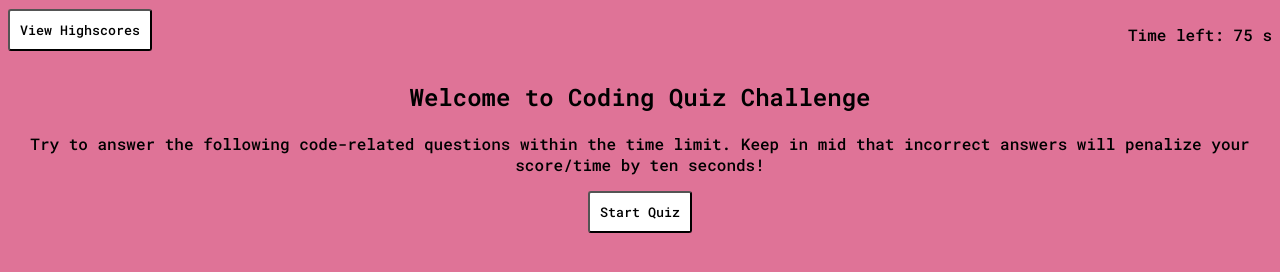
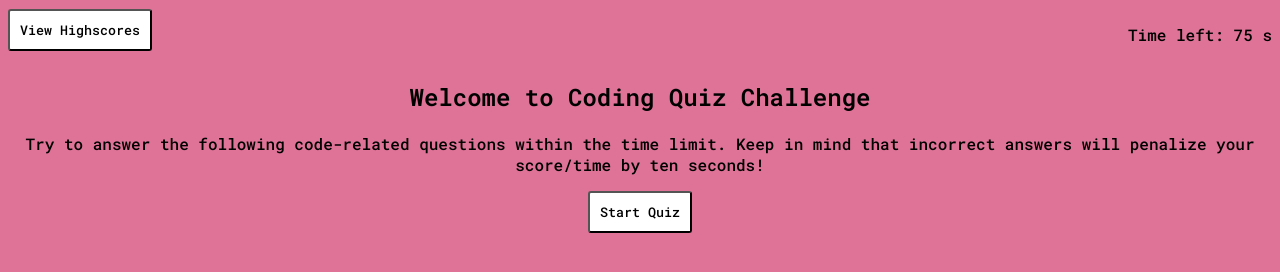
Before and after one commit to c1flores/Coding-Assessment, a plain HTML site: page index.html in a window 1280 px wide. Drawn offline with Linux system fonts and the light colour scheme.

Commit message:
Fixed typo in index.html

```diff
--- a/index.html
+++ b/index.html
@@ -33,7 +33,7 @@
                         Welcome to Coding Quiz Challenge
                     </h1>
                     <p id="instruction">
-                        Try to answer the following code-related questions within the time limit. Keep in mid that incorrect answers will penalize your score/time by ten seconds!
+                        Try to answer the following code-related questions within the time limit. Keep in mind that incorrect answers will penalize your score/time by ten seconds!
                     </p>
                     <button class="button" id="start-button">Start Quiz</button>
                 </div>
```
